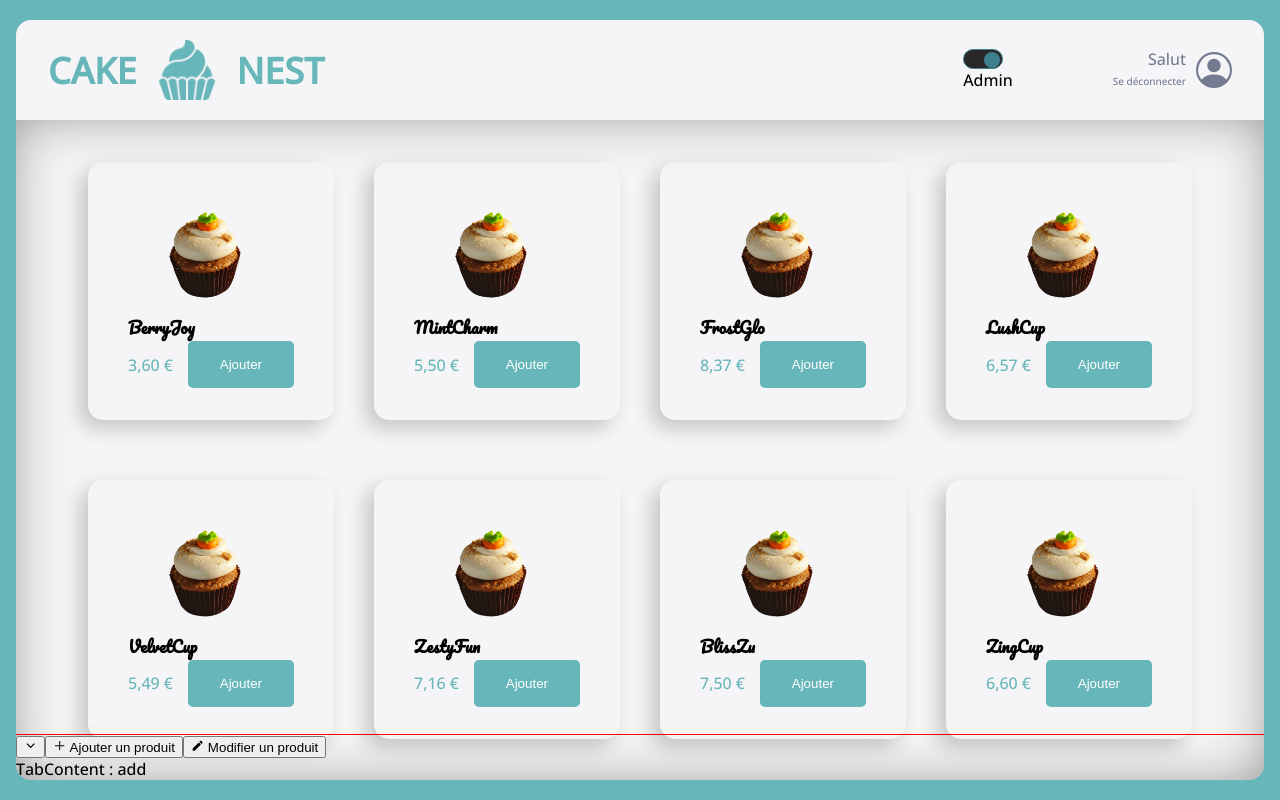
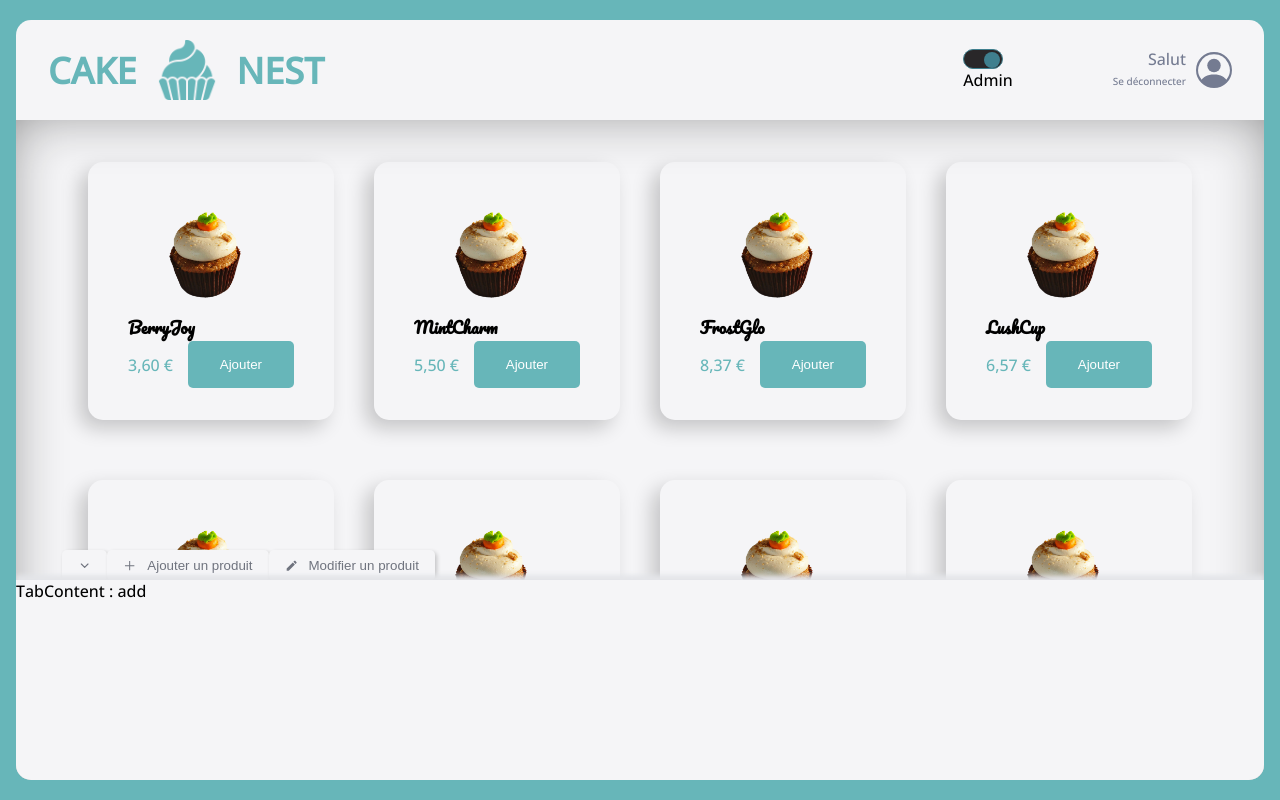
Before and after one commit to T-Clement/cake-nest, a React (Vite) app: page /orderpage in a window 1280 px wide. Built offline with nearby package versions, Linux system fonts and the light colour scheme.

Commit message:
update rendering of admin pannel by height instead of conditionnal rendering

```diff
--- a/src/components/layout/admin/AdminPannel.jsx
+++ b/src/components/layout/admin/AdminPannel.jsx
@@ -5,7 +5,7 @@ import styled from 'styled-components';
 
 
 const AdminPannelStyled = styled.div`
-  outline: 1px solid red;
+  /* outline: 1px solid red; */
   position: sticky;
   /* top: auto; */
   bottom: 0;
@@ -36,8 +36,13 @@ function AdminPannel() {
 
   return (
     <AdminPannelStyled>
-        <AdminTabs isShown ={ isShown } setIsShown = { setIsShown } setTabSelected = { setTabSelected }/>
-        {isShown && <TabContent content = { tabSelected } />}
+        <AdminTabs
+        isShown ={ isShown } setIsShown = { setIsShown }
+        tabSelected = { tabSelected } setTabSelected = { setTabSelected }
+        />
+        {/* update this with height of pannel to 0 or 200 to transition on height */}
+        {/* {isShown && <TabContent content = { tabSelected }  />} */}
+        <TabContent content = { tabSelected }  isShown = { isShown }/>
     </AdminPannelStyled>
   )
 }
--- a/src/components/layout/admin/AdminTabs.jsx
+++ b/src/components/layout/admin/AdminTabs.jsx
@@ -2,13 +2,48 @@ import React from 'react'
 import { FiChevronDown, FiChevronUp } from "react-icons/fi";
 import { AiOutlinePlus } from "react-icons/ai";
 import { MdModeEditOutline } from "react-icons/md";
+import styled from 'styled-components';
+import { theme } from '../../../theme';
 
-function AdminTabs({isShown, setIsShown, setTabSelected}) {
+
+const AdminTabsStyled = styled.div`
+    margin-left: 46px;
+    display: flex;
+
+`
+
+const ButtonStyled = styled.button`
+    /* ${({ $tabSelected }) =>
+    $tabSelected ? `display: block `: `display: block`}; */
+
+
+    padding: 0.6em 1.2em;
+    background-color: ${theme.colors.background_white};
+    border: none;
+    box-shadow: 2px 2px 4px rgba(0, 0, 0, 0.2);
+    border-radius: ${theme.borderRadius.round};
+    display: flex;
+    flex-direction: row;
+    gap: 0.8em;
+    align-items: center;
+    color: ${theme.colors.greyDark};
+
+
+`
+
+
+
+
+function AdminTabs({isShown, setIsShown, setTabSelected, tabSelected}) {
     const handleClick = (e) => {
         // handle case if click on svg
         if(e.target.tagName == "svg") {
             // console.log(e.target.parentElement.id);
-            if(e.target.parentElement.id === "show") setIsShown(!isShown);
+            if(e.target.parentElement.id === "show") {
+                setIsShown(!isShown);
+            } else {
+                // setTabSelected({action: e.target.parentElement.id});
+            }
         } else {
             console.log(e.target, e.target.id);
             if(e.target.id !== "show") {
@@ -22,11 +57,14 @@ function AdminTabs({isShown, setIsShown, setTabSelected}) {
     }
 
   return (
-    <div>
-        <button id="show" onClick={handleClick}>{isShown ? <FiChevronDown/> : <FiChevronUp/>}</button>
-        <button id="add" onClick={handleClick}><AiOutlinePlus/> Ajouter un produit</button>
-        <button id="edit" onClick={handleClick}><MdModeEditOutline/> Modifier un produit</button>
-    </div>
+    <AdminTabsStyled>
+     {/* pass in onClick event only the props edit,
+      show or add and not a general handleClick props */}
+
+        <ButtonStyled id="show" onClick={handleClick}>{isShown ? <FiChevronDown/> : <FiChevronUp/>}</ButtonStyled>
+        <ButtonStyled id="add" onClick={handleClick}><AiOutlinePlus/> Ajouter un produit</ButtonStyled>
+        <ButtonStyled id="edit" onClick={handleClick}><MdModeEditOutline/> Modifier un produit</ButtonStyled>
+    </AdminTabsStyled>
   )
 }
 
--- a/src/components/layout/admin/TabContent.jsx
+++ b/src/components/layout/admin/TabContent.jsx
@@ -1,10 +1,36 @@
 import React from 'react'
+import styled from 'styled-components'
+import { theme } from '../../../theme/index.js'
 
-function TabContent({ content }) {
+const TabContentStyled = styled.div`
+  background-color: ${theme.colors.background_white};
+  /* padding: 16px; */
+  z-index: 100000;
+  position: sticky;
+  box-shadow:
+  /* inset 0px -2px 3px 0px #1D13A3,  */
+  0px -5px 5px 0px ${theme.colors.greyLight};
+  margin-top: -1px;
+
+  height: ${props =>
+    props.isShown ?
+      '200px' : '0px'
+  };
+  overflow: hidden;
+
+
+
+
+
+`
+
+
+
+function TabContent({ content, isShown }) {
   return (
-    <div>
-        TabContent : {content.action}
-    </div>
+    <TabContentStyled isShown = { isShown }>
+        <p>TabContent : {content.action}</p>
+    </TabContentStyled>
   )
 }
 
```
